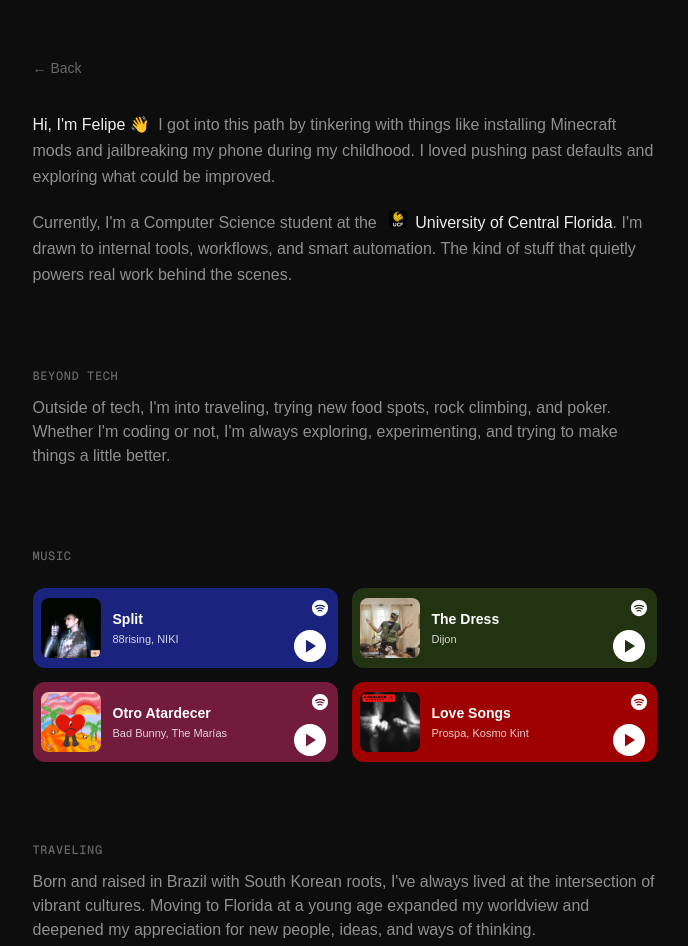
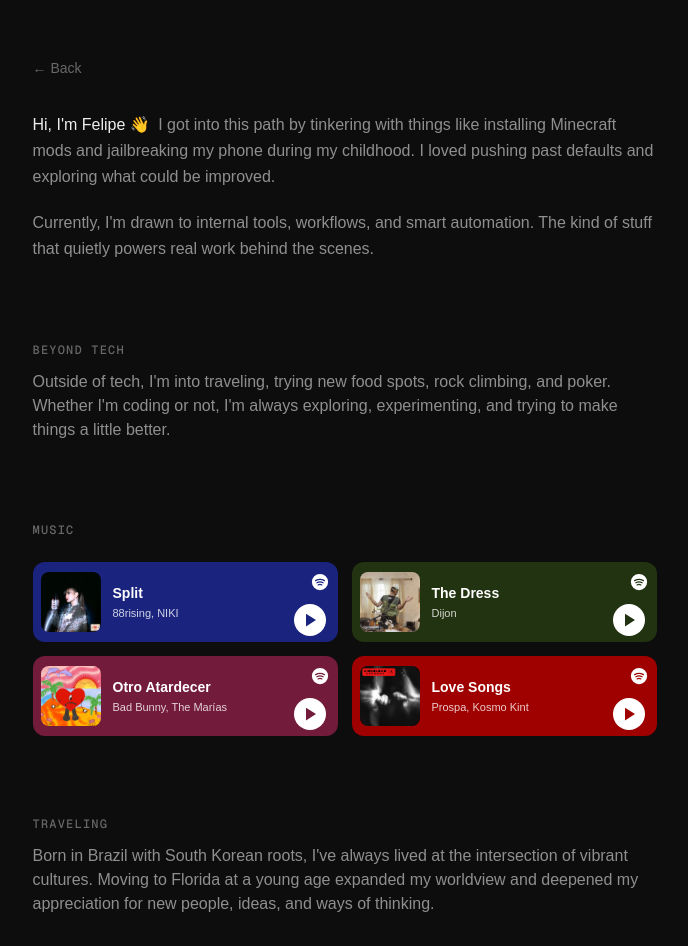
Before and after one commit to xxfmin/felipemin.dev, a Next.js app: page /about in a window 1280 px wide. Shown: the top 946 px of the page, without its empty margins (288-976 px from the left). Built offline with nearby package versions, Linux system fonts and the light colour scheme; grey boxes are pictures that could not be loaded.

Commit message:
refined ui

```diff
--- a/src/app/about/page.tsx
+++ b/src/app/about/page.tsx
@@ -27,26 +27,9 @@ export default function About() {
             loved pushing past defaults and exploring what could be improved.
           </p>
           <p>
-            Currently, I&apos;m a Computer Science student at the{" "}
-            <span className="text-foreground group inline">
-              <Image
-                src="/logos/ucf.jpeg"
-                alt="UCF"
-                width={200}
-                height={200}
-                className="inline rounded-sm h-4.5 w-4.5 mx-2 cursor-pointer align-baseline"
-              />
-              <Link
-                href="https://www.cecs.ucf.edu"
-                target="_blank"
-                rel="noopener noreferrer"
-                className="group-hover:underline transition-all"
-              >
-                University of Central Florida
-              </Link>
-            </span>
-            . I&apos;m drawn to internal tools, workflows, and smart automation.
-            The kind of stuff that quietly powers real work behind the scenes.
+            Currently, I&apos;m drawn to internal tools, workflows, and smart
+            automation. The kind of stuff that quietly powers real work behind
+            the scenes.
           </p>
         </div>
 
--- a/src/app/globals.css
+++ b/src/app/globals.css
@@ -27,7 +27,7 @@
   }
 
   .section-title {
-    @apply text-xs font-mono tracking-wider text-muted font-medium uppercase;
+    @apply text-xs font-mono tracking-widest text-muted font-medium uppercase;
   }
 }
 
--- a/src/app/page.tsx
+++ b/src/app/page.tsx
@@ -13,10 +13,33 @@ export default function Home() {
       </h1>
       <div className="space-y-16 sm:space-y-20">
         <div className="space-y-4">
-          <p className="leading-relaxed text-secondary">
+          {/* <p className="leading-relaxed text-secondary">
             I&apos;m driven by curiosity and a love for creating thoughtful,
             useful things. I&apos;m just as interested in why things work as how
             they do. I&apos;ve pursued that across internships, academia,
+            hackathons, and personal projects.
+          </p> */}
+          <p className="leading-relaxed text-secondary">
+            I am a Computer Science student at the{" "}
+            <span className="text-foreground group inline">
+              <Image
+                src="/logos/ucf.jpeg"
+                alt="UCF"
+                width={200}
+                height={200}
+                className="inline rounded-sm h-4.5 w-4.5 mx-2 cursor-pointer align-baseline"
+              />
+              <Link
+                href="https://www.cecs.ucf.edu"
+                target="_blank"
+                rel="noopener noreferrer"
+                className="group-hover:underline transition-all"
+              >
+                University of Central Florida
+              </Link>
+            </span>
+            . I&apos;m driven by curiosity and a love for creating thoughtful,
+            useful things. I&apos;ve pursued that across internships, academia,
             hackathons, and personal projects.
           </p>
           <Link
@@ -30,10 +53,10 @@ export default function Home() {
               height={24}
               className="rounded-sm h-4.5 w-4.5"
             />
-            <span className="text-sm underline mt-0.5 underline-offset-2 decoration-[0.5px] decoration-secondary group-hover:opacity-90 group-hover:decoration-secondary/90 transition-all duration-150">
+            <span className="text-sm underline mt-0.5 underline-offset-2 decoration-[0.5px] decoration-muted group-hover:opacity-85 group-hover:decoration-muted/85 transition-all duration-150">
               More about me
             </span>
-            <span className="">→</span>
+            {/* <span className="">→</span> */}
           </Link>
         </div>
 
--- a/src/components/Experience.tsx
+++ b/src/components/Experience.tsx
@@ -13,7 +13,7 @@ export default function Experience() {
             key={`${experience.company}-${index}`}
             className="flex items-center"
           >
-            <div className="text-xs uppercase text-zinc-500 shrink-0 w-40">
+            <div className="text-[0.8125rem] uppercase text-zinc-500 shrink-0 w-40 tracking-wide font-mono">
               {experience.date}
             </div>
             <div className="flex items-center gap-2 flex-1">
--- a/src/components/Footer.tsx
+++ b/src/components/Footer.tsx
@@ -2,7 +2,7 @@ import { Socials } from "./ui/Socials";
 
 export default function Footer() {
   return (
-    <div className=" flex flex-row justify-between items-center">
+    <div className=" flex flex-row justify-between items-center pt-12">
       <div className="text-sm text-muted">© 2026 Felipe Min</div>
       <Socials />
     </div>
--- a/src/components/Music.tsx
+++ b/src/components/Music.tsx
@@ -60,7 +60,7 @@ export function MusicCard({ song }: MusicCardProps) {
           height={60}
           className="rounded-lg"
         />
-        <div className="absolute inset-0 bg-black bg-opacity-40 rounded-lg opacity-0 group-hover:opacity-15 transition-opacity duration-300" />
+        <div className="absolute inset-0 bg-black bg-opacity-40 rounded-lg opacity-0 group-hover:opacity-25 transition-opacity duration-300" />
       </Link>
       <div className="flex flex-col ml-3 space-y-0.5 text-white">
         <p className="font-[550] text-sm">{song.title}</p>
--- a/src/components/Traveling.tsx
+++ b/src/components/Traveling.tsx
@@ -2,14 +2,14 @@ import Image from "next/image";
 
 export function Traveling() {
   return (
-    <div className="space-y-6">
+    <div className="space-y-8">
       <div className="space-y-3">
         <h2 className="section-title">Traveling</h2>
         <p className="text-secondary">
-          Born and raised in Brazil with South Korean roots, I&apos;ve always
-          lived at the intersection of vibrant cultures. Moving to Florida at a
-          young age expanded my worldview and deepened my appreciation for new
-          people, ideas, and ways of thinking.
+          Born in Brazil with South Korean roots, I&apos;ve always lived at the
+          intersection of vibrant cultures. Moving to Florida at a young age
+          expanded my worldview and deepened my appreciation for new people,
+          ideas, and ways of thinking.
         </p>
       </div>
 
```
